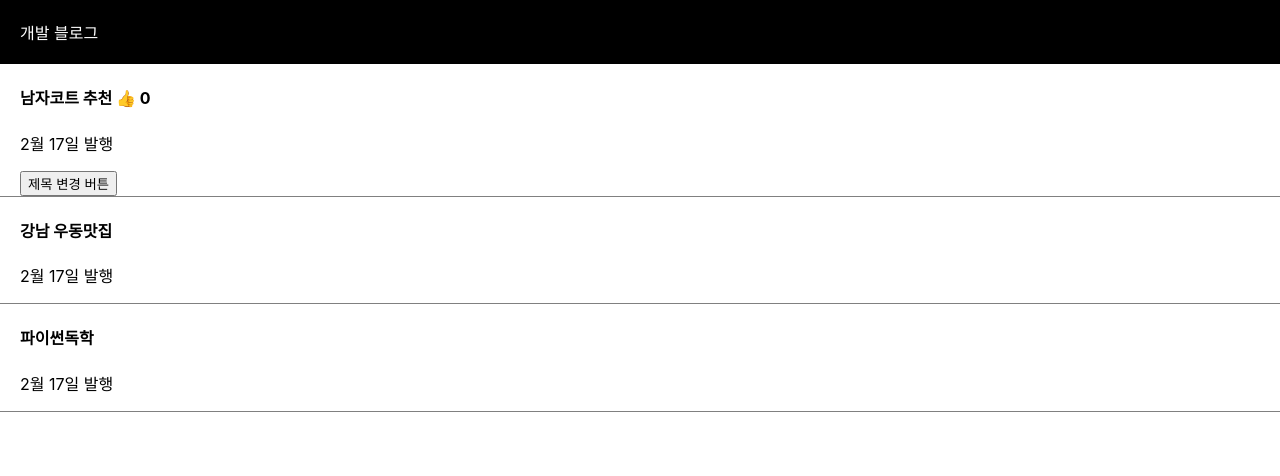
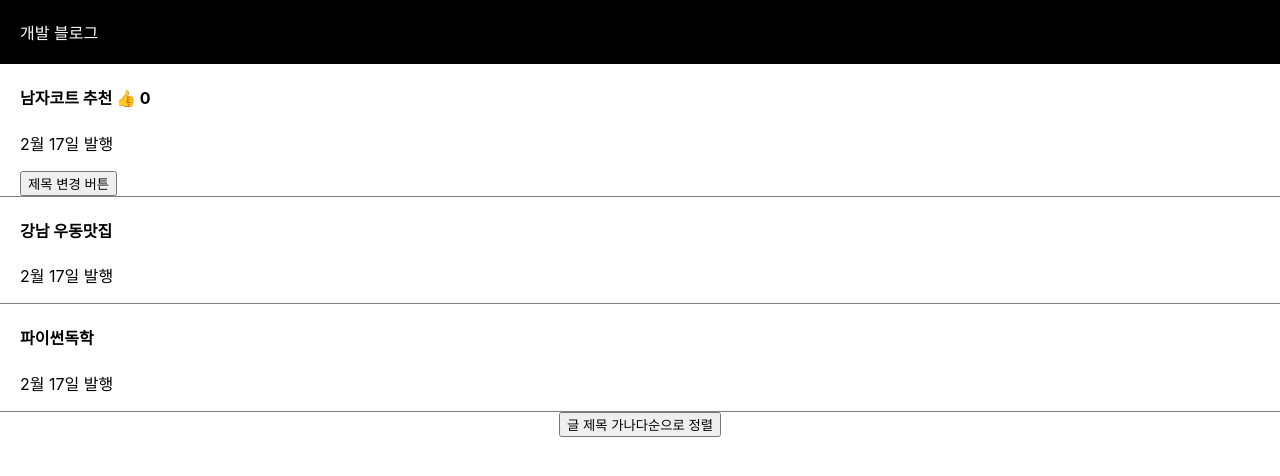
Before and after one commit to KyunghoChung/apple-front-practice, a React (Create React App) app in the folder react/blog/: page / in a window 1280 px wide. Shown: the top 476 px of the page. Built offline with nearby package versions, Linux system fonts and the light colour scheme.

Commit message:
sort()학습 후 제목 오름차순 정렬버튼 숙제

```diff
--- a/react/blog/src/App.js
+++ b/react/blog/src/App.js
@@ -6,6 +6,12 @@ function App() {
 
   let [title, titleChange] = useState(['남자코트 추천', '강남 우동맛집', '파이썬독학']);
   let [likes, likesUp] = useState(0);
+
+  let sortedTitle = [...title].sort(function(a, b){
+    if(a > b) return 1;
+    if(a < b) return -1;
+    if(a === b) return 0;
+  });
 
   return (
     <div className="App">
@@ -42,6 +48,9 @@ function App() {
         <h4>{title[2]}</h4>
         <p>2월 17일 발행</p>
       </div>
+      <div>
+          <button onClick={() =>{titleChange(sortedTitle)}}>글 제목 가나다순으로 정렬</button>
+        </div>
     </div>
   );
 }
```
Also changed, not shown: 1 other file (tests, documents, lock files or other folders).
